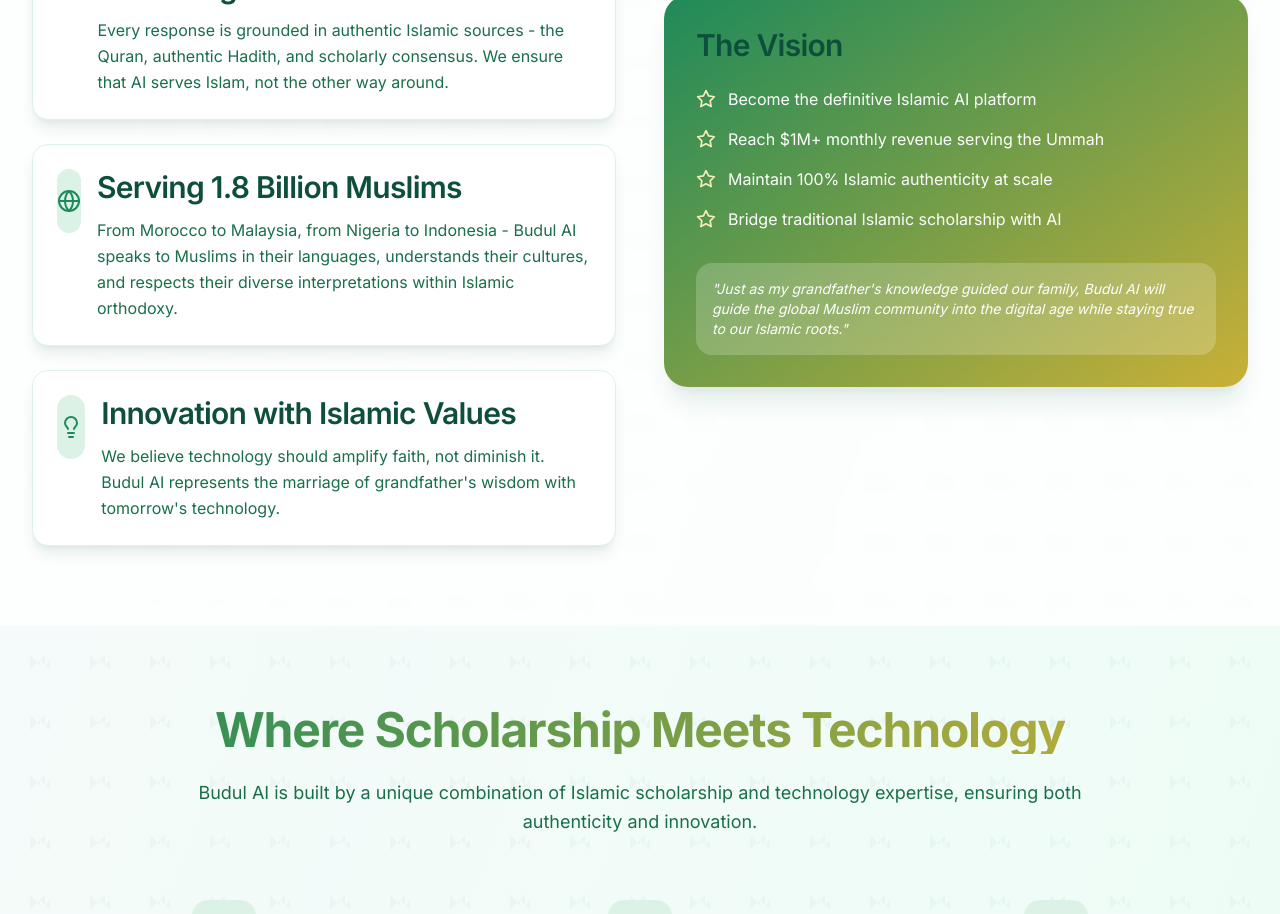
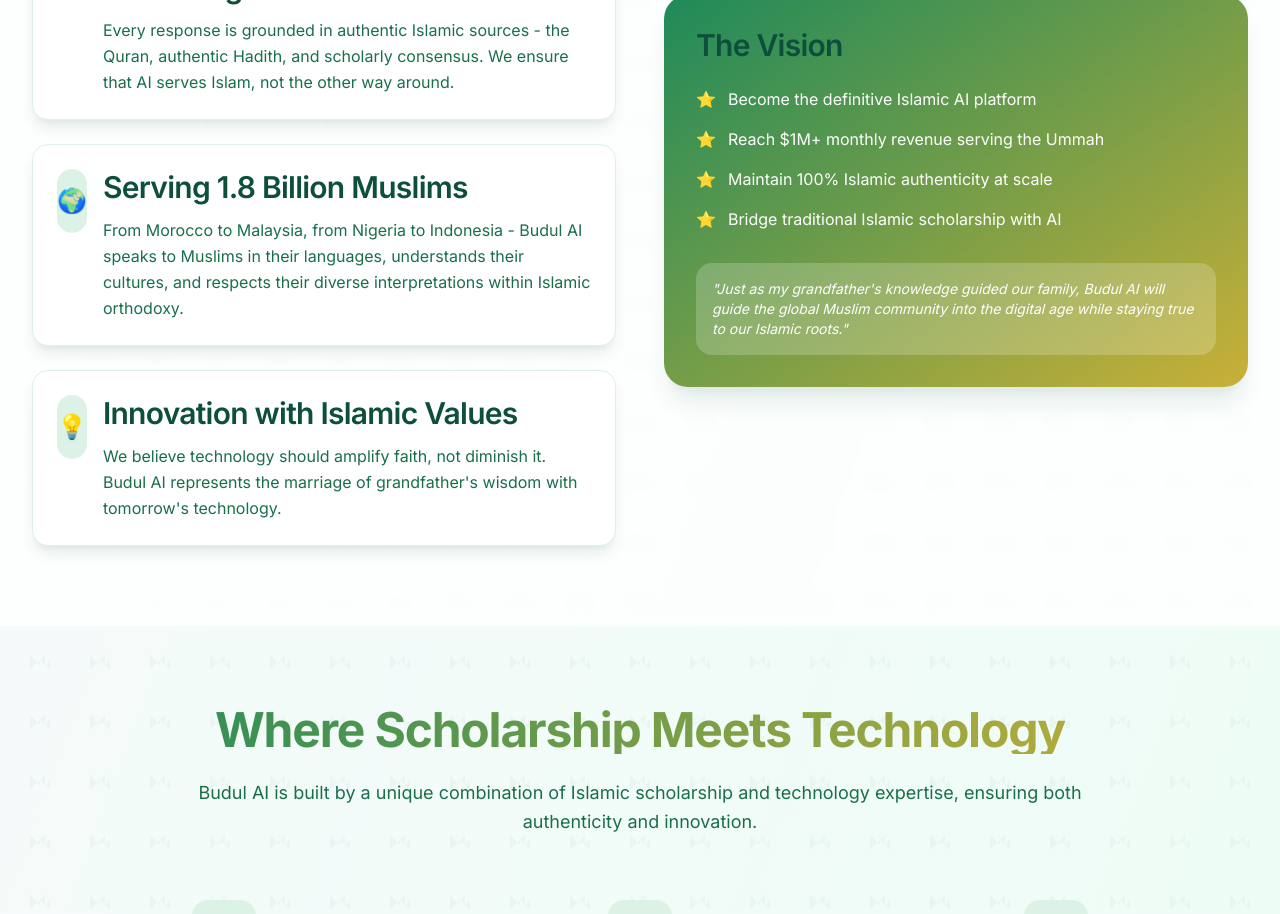
Before and after one commit to waalid2540/budulgpt, a Next.js app in the folder frontend/: page /about in a window 1280 px wide. Shown: the part 1220-2134 px from the top of the page. Built offline with nearby package versions, Linux system fonts and the light colour scheme.

Commit message:
🕌 Fix frontend deployment: remove Mosque icon import, keep mosque emoji
- Remove non-existent Mosque icon import from lucide-react in about page
- Keep mosque emoji (🕌) which displays correctly
- Fix build errors for Render deployment

```diff
--- a/frontend/src/app/about/page.tsx
+++ b/frontend/src/app/about/page.tsx
@@ -1,8 +1,5 @@
 'use client'
 
-import { motion } from 'framer-motion'
-import { Heart, Users, Globe, Award, BookOpen, Star, Mosque, Lightbulb } from 'lucide-react'
-import Image from 'next/image'
 import Link from 'next/link'
 
 export default function AboutPage() {
@@ -12,12 +9,7 @@
       <section className="py-20 lg:py-32">
         <div className="container-islamic">
           <div className="max-w-4xl mx-auto text-center">
-            <motion.div
-              initial={{ opacity: 0, y: 30 }}
-              animate={{ opacity: 1, y: 0 }}
-              transition={{ duration: 0.8 }}
-              className="space-islamic"
-            >
+            <div className="space-islamic">
               <div className="mb-8">
                 <span className="inline-block px-4 py-2 bg-islamic-green-100 text-islamic-green-800 rounded-full text-sm font-semibold">
                   🕌 Built on the Foundation of Islamic Wisdom
@@ -54,7 +46,7 @@
                   </div>
                 </div>
               </div>
-            </motion.div>
+            </div>
           </div>
         </div>
       </section>
@@ -63,17 +55,13 @@
       <section className="py-20 bg-white/80 backdrop-blur-sm">
         <div className="container-islamic">
           <div className="grid lg:grid-cols-2 gap-12 items-center">
-            <motion.div
-              initial={{ opacity: 0, x: -30 }}
-              animate={{ opacity: 1, x: 0 }}
-              transition={{ duration: 0.8, delay: 0.2 }}
-            >
+            <div>
               <h2 className="text-headline mb-6 text-islamic-gradient">Our Sacred Mission</h2>
               <div className="space-y-6">
                 <div className="card-islamic p-6">
                   <div className="flex items-start space-x-4">
                     <div className="feature-icon-islamic">
-                      <Mosque className="h-6 w-6" />
+                      <span className="text-2xl">🕌</span>
                     </div>
                     <div>
                       <h3 className="text-title mb-3 text-islamic-green-900">Preserving Authentic Islamic Knowledge</h3>
@@ -88,7 +76,7 @@
                 <div className="card-islamic p-6">
                   <div className="flex items-start space-x-4">
                     <div className="feature-icon-islamic">
-                      <Globe className="h-6 w-6" />
+                      <span className="text-2xl">🌍</span>
                     </div>
                     <div>
                       <h3 className="text-title mb-3 text-islamic-green-900">Serving 1.8 Billion Muslims</h3>
@@ -103,7 +91,7 @@
                 <div className="card-islamic p-6">
                   <div className="flex items-start space-x-4">
                     <div className="feature-icon-islamic">
-                      <Lightbulb className="h-6 w-6" />
+                      <span className="text-2xl">💡</span>
                     </div>
                     <div>
                       <h3 className="text-title mb-3 text-islamic-green-900">Innovation with Islamic Values</h3>
@@ -115,31 +103,26 @@
                   </div>
                 </div>
               </div>
-            </motion.div>
+            </div>
 
-            <motion.div
-              initial={{ opacity: 0, x: 30 }}
-              animate={{ opacity: 1, x: 0 }}
-              transition={{ duration: 0.8, delay: 0.4 }}
-              className="relative"
-            >
+            <div className="relative">
               <div className="bg-gradient-to-br from-islamic-green-600 to-islamic-gold-600 rounded-3xl p-8 text-white shadow-islamic-xl">
                 <h3 className="text-title mb-6">The Vision</h3>
                 <div className="space-y-4">
                   <div className="flex items-center space-x-3">
-                    <Star className="h-5 w-5 text-islamic-gold-200" />
+                    <span className="text-islamic-gold-200">⭐</span>
                     <span>Become the definitive Islamic AI platform</span>
                   </div>
                   <div className="flex items-center space-x-3">
-                    <Star className="h-5 w-5 text-islamic-gold-200" />
+                    <span className="text-islamic-gold-200">⭐</span>
                     <span>Reach $1M+ monthly revenue serving the Ummah</span>
                   </div>
                   <div className="flex items-center space-x-3">
-                    <Star className="h-5 w-5 text-islamic-gold-200" />
+                    <span className="text-islamic-gold-200">⭐</span>
                     <span>Maintain 100% Islamic authenticity at scale</span>
                   </div>
                   <div className="flex items-center space-x-3">
-                    <Star className="h-5 w-5 text-islamic-gold-200" />
+                    <span className="text-islamic-gold-200">⭐</span>
                     <span>Bridge traditional Islamic scholarship with AI</span>
                   </div>
                 </div>
@@ -151,7 +134,7 @@
                   </p>
                 </div>
               </div>
-            </motion.div>
+            </div>
           </div>
         </div>
       </section>
@@ -159,28 +142,18 @@
       {/* Technology & Scholarship */}
       <section className="py-20">
         <div className="container-islamic">
-          <motion.div
-            initial={{ opacity: 0, y: 30 }}
-            animate={{ opacity: 1, y: 0 }}
-            transition={{ duration: 0.8, delay: 0.2 }}
-            className="text-center mb-16"
-          >
+          <div className="text-center mb-16">
             <h2 className="text-headline mb-6 text-islamic-gradient">Where Scholarship Meets Technology</h2>
             <p className="text-body-large text-islamic-green-700 max-w-4xl mx-auto">
               Budul AI is built by a unique combination of Islamic scholarship and technology expertise,
               ensuring both authenticity and innovation.
             </p>
-          </motion.div>
+          </div>
 
           <div className="grid lg:grid-cols-3 gap-8 mb-16">
-            <motion.div
-              initial={{ opacity: 0, y: 30 }}
-              animate={{ opacity: 1, y: 0 }}
-              transition={{ duration: 0.8, delay: 0.3 }}
-              className="text-center"
-            >
+            <div className="text-center">
               <div className="feature-icon-islamic mx-auto mb-6">
-                <BookOpen className="h-8 w-8" />
+                <span className="text-3xl">📚</span>
               </div>
               <h3 className="text-title mb-4 text-islamic-green-900">Islamic Scholarship</h3>
               <ul className="text-body text-islamic-green-700 space-y-2">
@@ -190,16 +163,11 @@
                 <li>• Respect for madhab differences</li>
                 <li>• Cultural sensitivity across Muslim world</li>
               </ul>
-            </motion.div>
+            </div>
 
-            <motion.div
-              initial={{ opacity: 0, y: 30 }}
-              animate={{ opacity: 1, y: 0 }}
-              transition={{ duration: 0.8, delay: 0.4 }}
-              className="text-center"
-            >
+            <div className="text-center">
               <div className="feature-icon-islamic mx-auto mb-6">
-                <Award className="h-8 w-8" />
+                <span className="text-3xl">🏆</span>
               </div>
               <h3 className="text-title mb-4 text-islamic-green-900">Technology Expertise</h3>
               <ul className="text-body text-islamic-green-700 space-y-2">
@@ -209,16 +177,11 @@
                 <li>• Scalable system architecture</li>
                 <li>• Product management excellence</li>
               </ul>
-            </motion.div>
+            </div>
 
-            <motion.div
-              initial={{ opacity: 0, y: 30 }}
-              animate={{ opacity: 1, y: 0 }}
-              transition={{ duration: 0.8, delay: 0.5 }}
-              className="text-center"
-            >
+            <div className="text-center">
               <div className="feature-icon-islamic mx-auto mb-6">
-                <Heart className="h-8 w-8" />
+                <span className="text-3xl">❤️</span>
               </div>
               <h3 className="text-title mb-4 text-islamic-green-900">Community Focus</h3>
               <ul className="text-body text-islamic-green-700 space-y-2">
@@ -228,7 +191,7 @@
                 <li>• Commitment to authentic scholarship</li>
                 <li>• Long-term community service vision</li>
               </ul>
-            </motion.div>
+            </div>
           </div>
         </div>
       </section>
@@ -236,12 +199,7 @@
       {/* Statistics */}
       <section className="py-20 bg-gradient-to-r from-islamic-green-600 to-islamic-gold-600">
         <div className="container-islamic">
-          <motion.div
-            initial={{ opacity: 0, y: 30 }}
-            animate={{ opacity: 1, y: 0 }}
-            transition={{ duration: 0.8, delay: 0.6 }}
-            className="grid md:grid-cols-4 gap-8 text-center text-white"
-          >
+          <div className="grid md:grid-cols-4 gap-8 text-center text-white">
             <div>
               <div className="text-5xl font-bold mb-2">1.8B+</div>
               <div className="text-islamic-green-100">Muslims Worldwide</div>
@@ -262,7 +220,7 @@
               <div className="text-islamic-green-100">Revenue Goal</div>
               <div className="text-sm opacity-75 mt-1">Monthly Target</div>
             </div>
-          </motion.div>
+          </div>
         </div>
       </section>
 
@@ -270,11 +228,7 @@
       <section className="py-20">
         <div className="container-islamic">
           <div className="max-w-4xl mx-auto text-center">
-            <motion.div
-              initial={{ opacity: 0, y: 30 }}
-              animate={{ opacity: 1, y: 0 }}
-              transition={{ duration: 0.8, delay: 0.8 }}
-            >
+            <div>
               <h2 className="text-headline mb-6">
                 Join the <span className="text-islamic-gradient">Islamic AI Revolution</span>
               </h2>
@@ -303,7 +257,7 @@
                   — Founder, Budul AI
                 </div>
               </div>
-            </motion.div>
+            </div>
           </div>
         </div>
       </section>
--- a/frontend/src/app/page.tsx
+++ b/frontend/src/app/page.tsx
@@ -3,6 +3,7 @@
 import { motion } from 'framer-motion'
 import { ArrowRight, MessageCircle, Code, Video, Image, Globe, Users, Shield, Zap, Star, Play } from 'lucide-react'
 import Link from 'next/link'
+import { Button } from '@/components/ui/button'
 
 export default function HomePage() {
   return (
```
